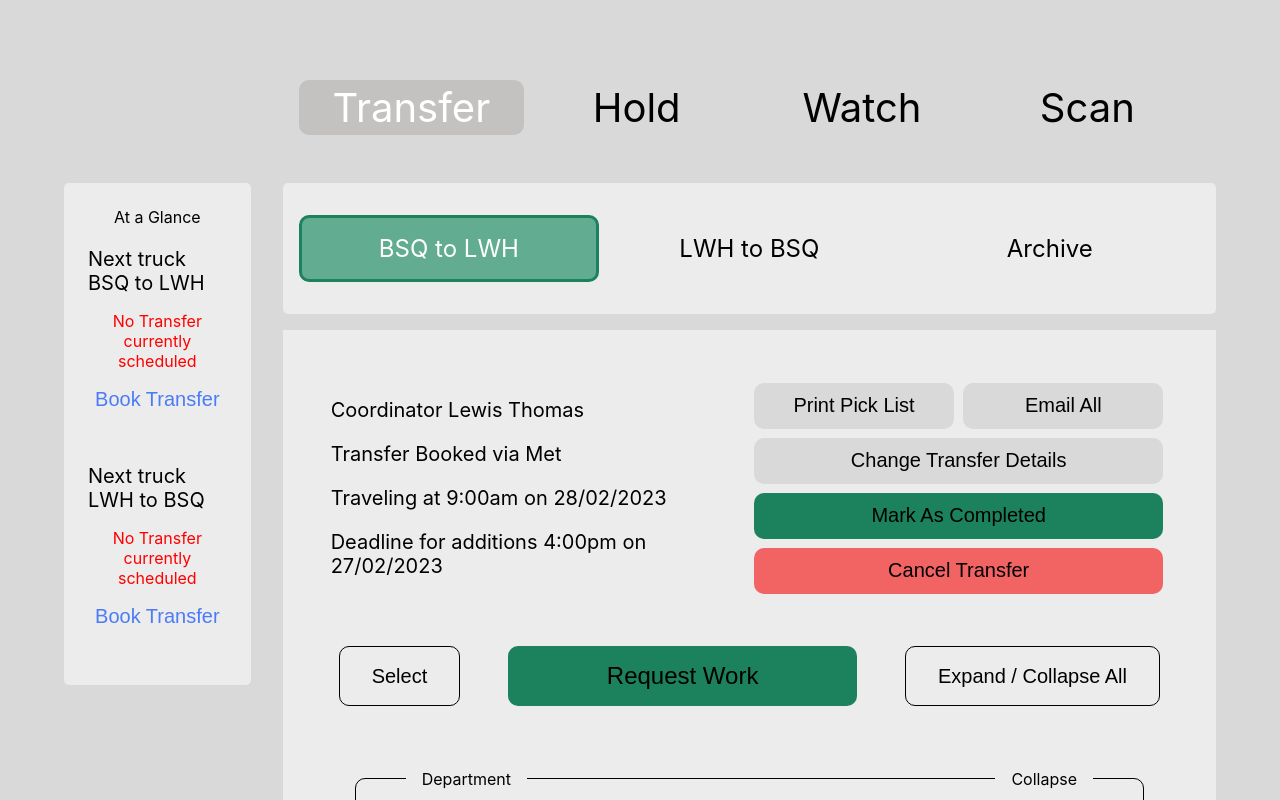
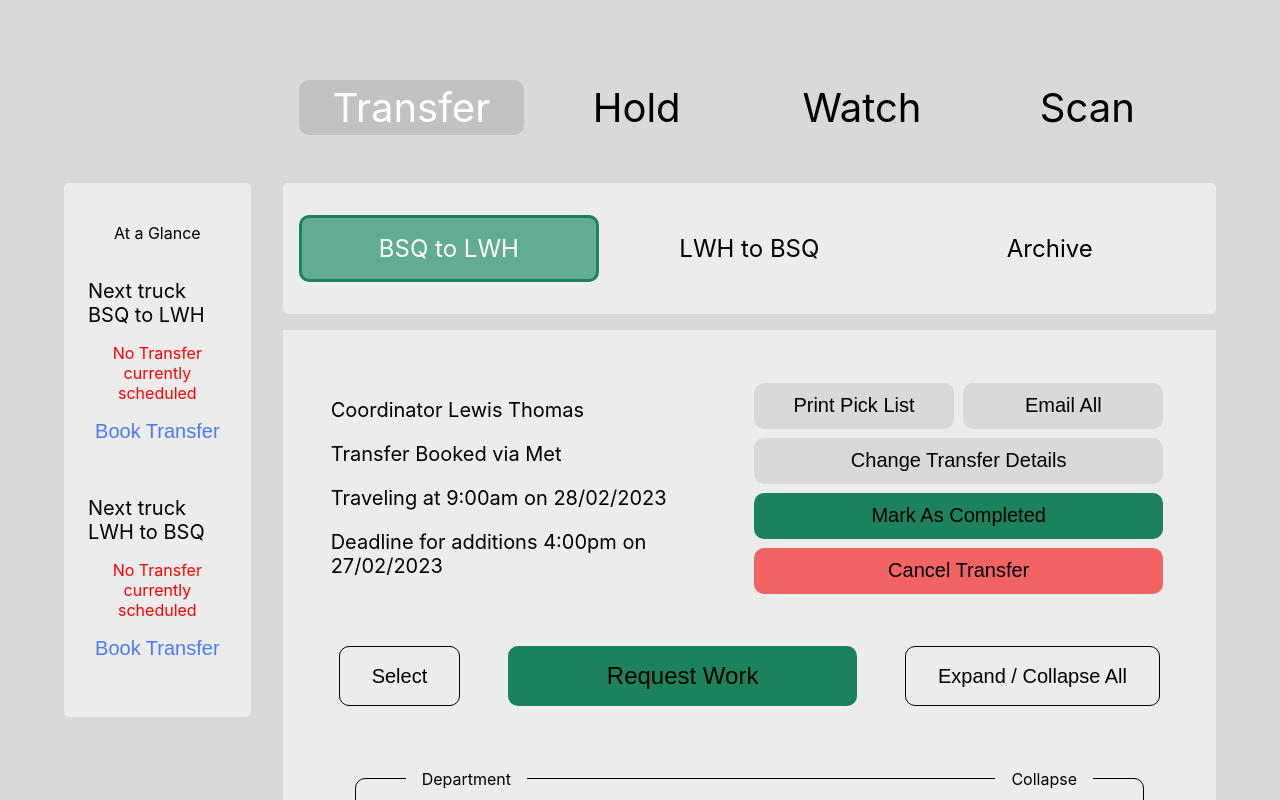
Before and after one commit to lefthomas/PropertyController, a React (Create React App) app: page / in a window 1280 px wide. Shown: the top 800 px of the page. Built offline with nearby package versions, Linux system fonts and the light colour scheme.

Commit message:
changed header tag to p

```diff
--- a/src/components/NotBooked/NotBooked.js
+++ b/src/components/NotBooked/NotBooked.js
@@ -3,7 +3,7 @@ import "./NotBooked.css";
 function NotBooked() {
   return (
     <div className="not-booked-container">
-      <heading className="not-booked-info">Nothing Scheduled</heading>
+      <p className="not-booked-info">Nothing Scheduled</p>
       <button className="not-booked-btn">Schedule New Transfer</button>
     </div>
   );
--- a/src/components/SideBar/SideBar.js
+++ b/src/components/SideBar/SideBar.js
@@ -4,7 +4,7 @@ import GlanceBox from "../GlanceBox/GlanceBox";
 function SideBar() {
   return (
     <div className="side-bar">
-      <heading className="side-bar-title">At a Glance</heading>
+      <p className="side-bar-title">At a Glance</p>
       <GlanceBox direction={"BSQ to LWH"} />
       <GlanceBox direction={"LWH to BSQ"} />
     </div>
```
